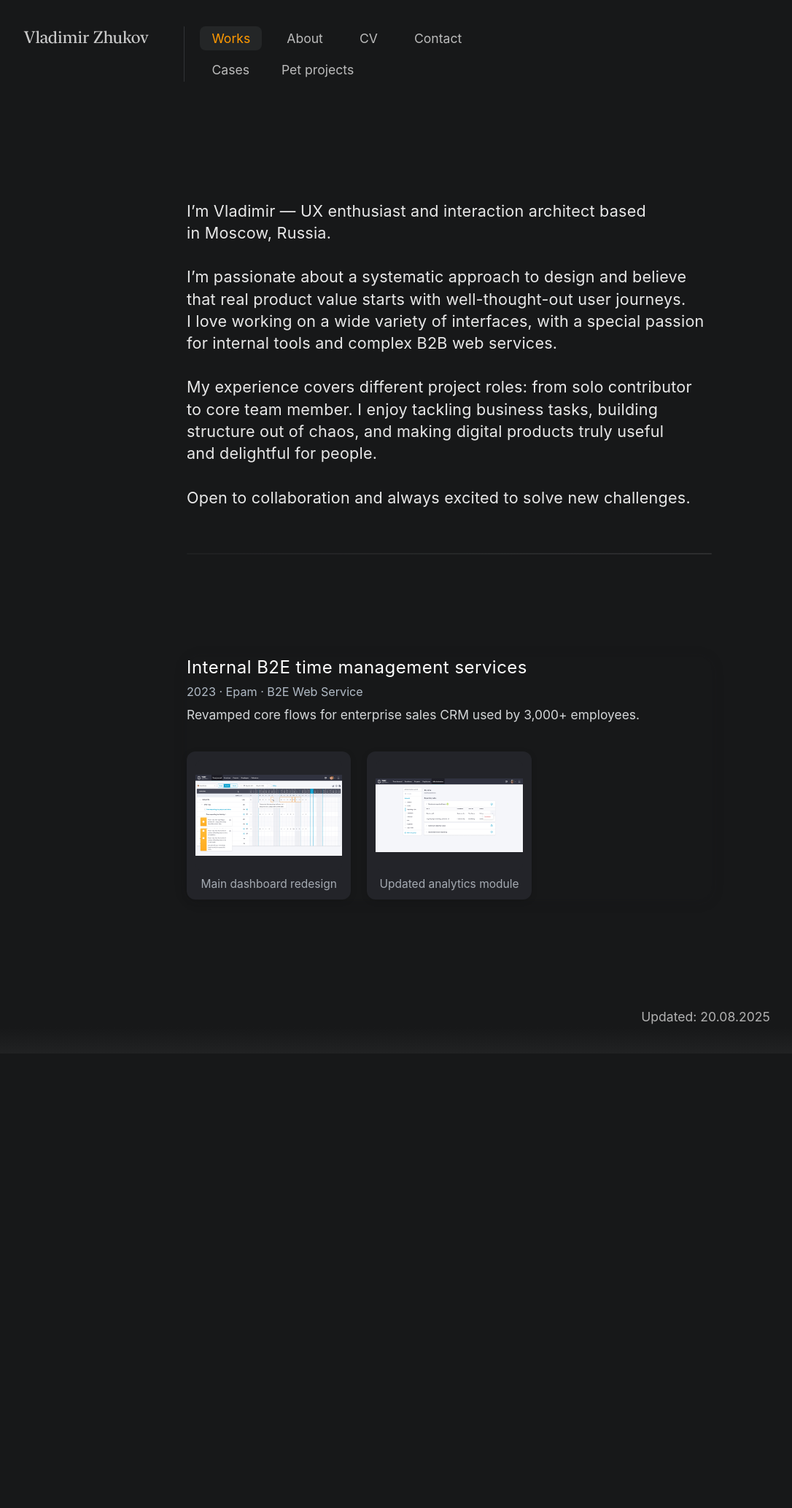
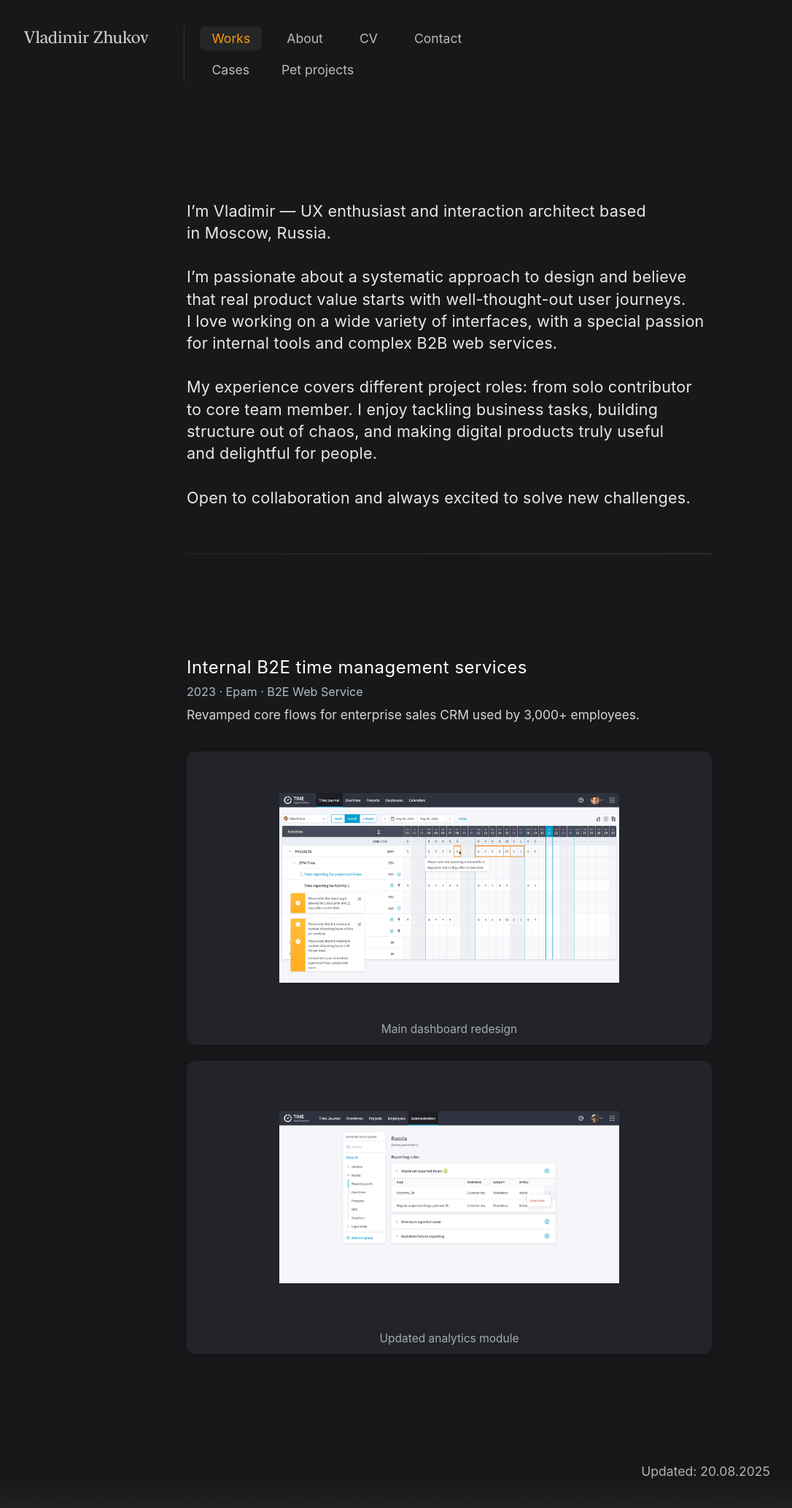
Before and after one commit to uxiscool/experience, a Jekyll site: the page built from index.md, in a window 1280 px wide. Shown: the whole page at 73% size, without its empty margins (24-1110 px from the left). Built offline with Jekyll 4.4.1, drawn with Linux system fonts in a browser that asks for light colours; before the commit the page ends 1444 px from its top, so only the background shows below that.

Commit message:
Add files via upload

```diff
--- a/css/main.css
+++ b/css/main.css
@@ -353,18 +353,25 @@ section { padding-top: 2rem; }
 .case-type2 { color: #b7c1cc; font-size: 1.01rem; opacity: .96; }
 .case-summary2 { font-size: 1.09rem; color: #e2e5e7; opacity: .93; }
 
+/* Галерея кейса: авто-подбор на ≥1200px, ниже — контролируемая лесенка */
 .case-gallery {
   display: grid;
   gap: 22px;
   margin-top: 4px;
-  grid-template-columns: repeat(3, minmax(0, 1fr));
+  /* по умолчанию — два столбца (980–1199px) */
+  grid-template-columns: repeat(2, minmax(0, 1fr));
 }
-@media (max-width: 1199px) {
-  .case-gallery { grid-template-columns: repeat(2, minmax(0, 1fr)); }
-}
+
+/* Мобильный: один столбец */
 @media (max-width: 979px) {
   .case-gallery { grid-template-columns: 1fr; }
 }
+
+/* Десктоп и шире: авто-подбор превью по ~350px */
+@media (min-width: 1200px) {
+  .case-gallery { grid-template-columns: repeat(auto-fit, minmax(350px, 1fr)); }
+}
+
 .case-gallery-item {
   display: flex;
   flex-direction: column;
```
